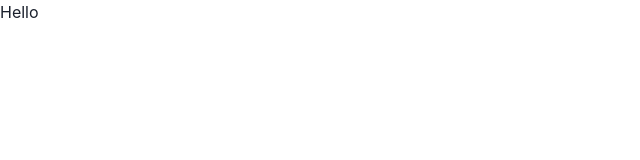
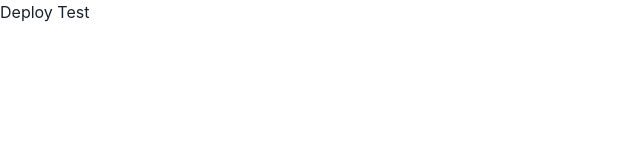
Before and after one commit to taichi221228/gourmet-guide, a React (Vite) app: page / in a window 1280 px wide. Shown: the top 160 px of the page, without its empty margins (0-640 px from the left). Built offline with nearby package versions, Linux system fonts and the light colour scheme.

Commit message:
:robot: Test for deployment

```diff
--- a/src/App.tsx
+++ b/src/App.tsx
@@ -1,7 +1,7 @@
 import React from 'react';
 
 function App() {
-  return <h1>Hello</h1>;
+  return <h1>Deploy Test</h1>;
 }
 
 export default App;
```
